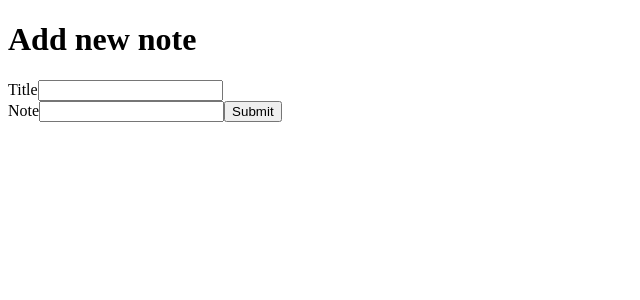
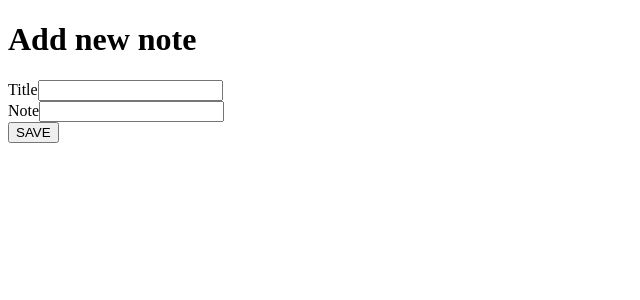
Before and after one commit to azeam/T9_notes, a React (Create React App) app in the folder home/: page /newnote in a window 1280 px wide. Shown: the top 300 px of the page, without its empty margins (0-640 px from the left). Built offline with nearby package versions, Linux system fonts and the light colour scheme; the HTML template or start-up script is replaced by a standard one.

Commit message:
Added note form

```diff
--- a/home/package.json
+++ b/home/package.json
@@ -2,7 +2,7 @@
   "name": "home",
   "version": "0.1.0",
   "private": true,
-  "proxy": "http://localhost:5000/t9notes-5eb44/us-central1/api",
+  "proxy": "https://us-central1-t9notes-5eb44.cloudfunctions.net/api",
   "dependencies": {
     "@testing-library/jest-dom": "^5.11.6",
     "@testing-library/react": "^11.2.2",
--- a/home/src/components/Button.jsx
+++ b/home/src/components/Button.jsx
@@ -1,4 +1,13 @@
-import react from 'react';
-import style from 'button.css';
+import react, { Component } from 'react';
 
-export.App
+class Button extends Component {
+    render(){
+        return(
+            <div>
+                <button onClick={this.props.onClick}>SAVE</button>
+            </div>
+        );
+    }
+}
+
+export default (Button);
--- a/home/src/pages/NoteForm.js
+++ b/home/src/pages/NoteForm.js
@@ -1,5 +1,6 @@
 import React, { Component } from 'react';
 import axios from 'axios';
+import Button from '../components/Button';
 
 class NoteForm extends Component {
 	constructor(props) {
@@ -27,7 +28,7 @@ class NoteForm extends Component {
 		axios
 			.post('/notes', newNoteData)
 			.then((response) => {
-
+				console.log("A");
 			})
 			.catch((error) => {
 				if (error.response) {
@@ -51,7 +52,8 @@ class NoteForm extends Component {
 						<br/>
 						<label>Note</label>
 						<input type="text" id="note" name="note" onChange={this.handleChange} required />
-						<input type="submit" onClick={this.handleSubmit}/>
+						{/* <input type="submit" onClick={this.handleSubmit}/> */}
+						<Button onClick={this.handleSubmit}></Button>
 					</form>
 				</div>
 		);
```
